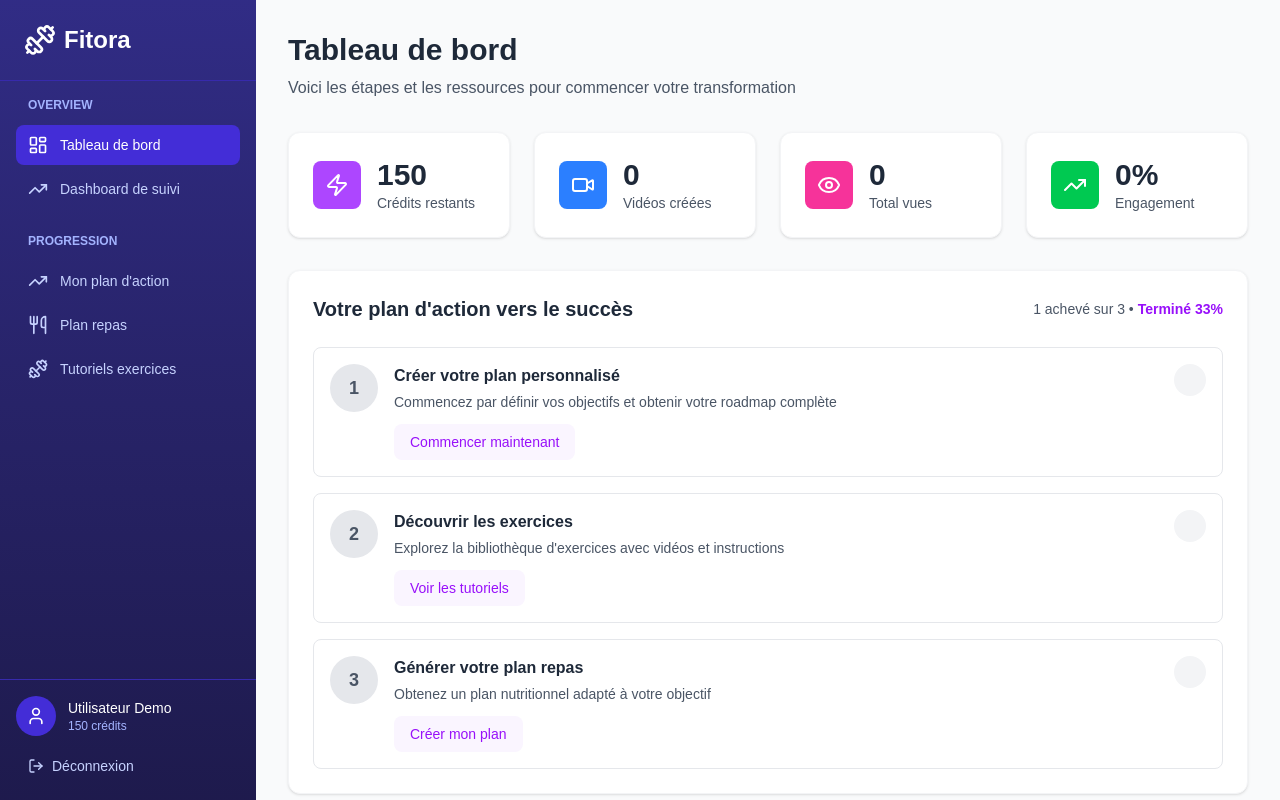
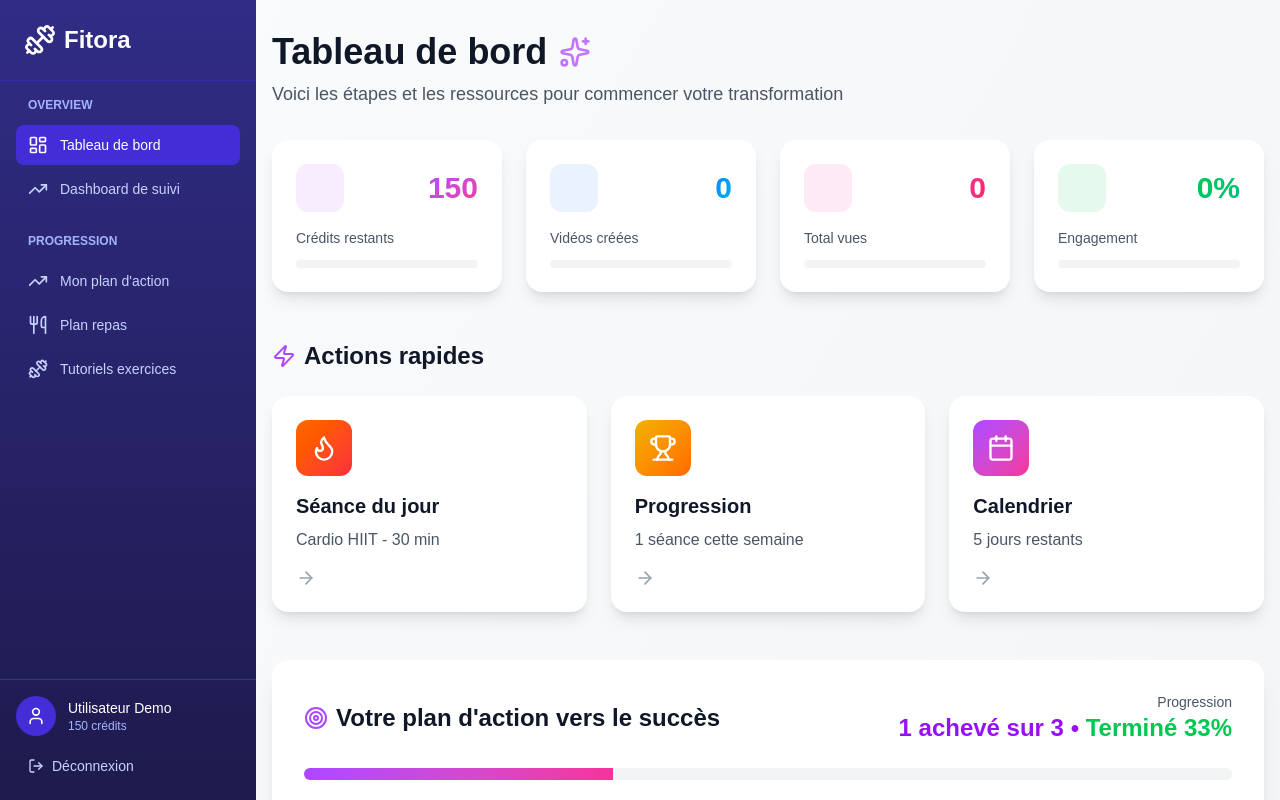
Before and after one commit to CryptoDragonn/fitora-saas, a Next.js app: page /dashboard in a window 1280 px wide. Built offline with nearby package versions, Linux system fonts and the light colour scheme.

Commit message:
feat: Dashboard premium avec design moderne

```diff
--- a/app/dashboard/page.tsx
+++ b/app/dashboard/page.tsx
@@ -1,118 +1,295 @@
 'use client'
 
-import { Video, Eye, TrendingUp, Zap } from 'lucide-react'
+import { useState } from 'react'
+import Link from 'next/link'
+import {
+  Zap,
+  Video,
+  Eye,
+  TrendingUp,
+  Target,
+  Utensils,
+  Dumbbell,
+  CheckCircle2,
+  ArrowRight,
+  Sparkles,
+  Crown,
+  Flame,
+  Trophy,
+  Calendar
+} from 'lucide-react'
 
 export default function DashboardPage() {
+  const [hoveredCard, setHoveredCard] = useState<number | null>(null)
+
   const stats = [
-    { label: 'Crédits restants', value: '150', icon: Zap, color: 'bg-purple-500' },
-    { label: 'Vidéos créées', value: '0', icon: Video, color: 'bg-blue-500' },
-    { label: 'Total vues', value: '0', icon: Eye, color: 'bg-pink-500' },
-    { label: 'Engagement', value: '0%', icon: TrendingUp, color: 'bg-green-500' }
+    {
+      icon: Zap,
+      label: 'Crédits restants',
+      value: '150',
+      color: 'from-purple-500 to-pink-500',
+      bgColor: 'bg-purple-500/10',
+      progress: 75
+    },
+    {
+      icon: Video,
+      label: 'Vidéos créées',
+      value: '0',
+      color: 'from-blue-500 to-cyan-500',
+      bgColor: 'bg-blue-500/10',
+      progress: 0
+    },
+    {
+      icon: Eye,
+      label: 'Total vues',
+      value: '0',
+      color: 'from-pink-500 to-rose-500',
+      bgColor: 'bg-pink-500/10',
+      progress: 0
+    },
+    {
+      icon: TrendingUp,
+      label: 'Engagement',
+      value: '0%',
+      color: 'from-green-500 to-emerald-500',
+      bgColor: 'bg-green-500/10',
+      progress: 0
+    }
   ]
 
-  const tasks = [
+  const actionSteps = [
     {
+      number: 1,
       title: 'Créer votre plan personnalisé',
-      desc: 'Commencez par définir vos objectifs et obtenir votre roadmap complète',
-      completed: false,
-      action: 'Commencer maintenant'
+      description: 'Commencez par définir vos objectifs et obtenir votre roadmap complète',
+      icon: Target,
+      color: 'from-purple-500 to-pink-500',
+      link: '/dashboard',
+      cta: 'Commencer maintenant',
+      status: 'current'
     },
     {
+      number: 2,
       title: 'Découvrir les exercices',
-      desc: 'Explorez la bibliothèque d\'exercices avec vidéos et instructions',
-      completed: false,
-      action: 'Voir les tutoriels'
+      description: 'Explorez la bibliothèque d\'exercices avec vidéos et instructions',
+      icon: Dumbbell,
+      color: 'from-blue-500 to-cyan-500',
+      link: '/dashboard/exercises',
+      cta: 'Voir les tutoriels',
+      status: 'locked'
     },
     {
+      number: 3,
       title: 'Générer votre plan repas',
-      desc: 'Obtenez un plan nutritionnel adapté à votre objectif',
-      completed: false,
-      action: 'Créer mon plan'
+      description: 'Obtenez un plan nutritionnel adapté à votre objectif',
+      icon: Utensils,
+      color: 'from-orange-500 to-red-500',
+      link: '/dashboard/nutrition',
+      cta: 'Créer mon plan',
+      status: 'locked'
+    }
+  ]
+
+  const quickActions = [
+    {
+      title: 'Séance du jour',
+      description: 'Cardio HIIT - 30 min',
+      icon: Flame,
+      color: 'from-orange-500 to-red-500',
+      link: '/dashboard/progression'
+    },
+    {
+      title: 'Progression',
+      description: '1 séance cette semaine',
+      icon: Trophy,
+      color: 'from-yellow-500 to-orange-500',
+      link: '/dashboard/progression'
+    },
+    {
+      title: 'Calendrier',
+      description: '5 jours restants',
+      icon: Calendar,
+      color: 'from-purple-500 to-pink-500',
+      link: '/dashboard/progression'
     }
   ]
 
   return (
-    <div className="p-8">
+    <div className="min-h-screen bg-gradient-to-br from-gray-50 to-gray-100">
+      <div className="max-w-7xl mx-auto px-4 py-8">
+
         {/* Header */}
         <div className="mb-8">
-        <h1 className="text-3xl font-bold text-gray-800 mb-2">
+          <div className="flex items-center gap-3 mb-2">
+            <h1 className="text-4xl font-black text-gray-900">
               Tableau de bord
             </h1>
-        <p className="text-gray-600">
+            <Sparkles className="w-8 h-8 text-purple-500 animate-pulse" />
+          </div>
+          <p className="text-gray-600 text-lg">
             Voici les étapes et les ressources pour commencer votre transformation
           </p>
         </div>
 
-      {/* Stats Grid */}
-      <div className="grid grid-cols-1 md:grid-cols-2 lg:grid-cols-4 gap-6 mb-8">
-        {stats.map((stat) => {
-          const Icon = stat.icon
-          return (
-            <div key={stat.label} className="bg-white rounded-xl shadow-sm p-6 border border-gray-100">
-              <div className="flex items-center gap-4">
-                <div className={`${stat.color} p-3 rounded-lg`}>
-                  <Icon className="w-6 h-6 text-white" />
+        {/* Stats Cards */}
+        <div className="grid grid-cols-1 md:grid-cols-2 lg:grid-cols-4 gap-6 mb-12">
+          {stats.map((stat, index) => (
+            <div
+              key={index}
+              onMouseEnter={() => setHoveredCard(index)}
+              onMouseLeave={() => setHoveredCard(null)}
+              className="group relative bg-white rounded-2xl p-6 shadow-lg hover:shadow-2xl transition-all duration-300 hover:scale-105 cursor-pointer overflow-hidden"
+            >
+              {/* Gradient background on hover */}
+              <div className={`absolute inset-0 bg-gradient-to-br ${stat.color} opacity-0 group-hover:opacity-5 transition-opacity`}></div>
+
+              <div className="relative z-10">
+                <div className="flex items-center justify-between mb-4">
+                  <div className={`w-12 h-12 ${stat.bgColor} rounded-xl flex items-center justify-center group-hover:scale-110 transition-transform`}>
+                    <stat.icon className={`w-6 h-6 bg-gradient-to-br ${stat.color} bg-clip-text text-transparent`} style={{WebkitTextFillColor: 'transparent'}} />
                   </div>
-                <div>
-                  <p className="text-3xl font-bold text-gray-800">{stat.value}</p>
-                  <p className="text-sm text-gray-600">{stat.label}</p>
+                  <div className={`text-3xl font-black bg-gradient-to-br ${stat.color} bg-clip-text text-transparent`}>
+                    {stat.value}
+                  </div>
+                </div>
+
+                <p className="text-sm text-gray-600 font-medium mb-3">{stat.label}</p>
+
+                {/* Progress bar */}
+                <div className="h-2 bg-gray-100 rounded-full overflow-hidden">
+                  <div
+                    className={`h-full bg-gradient-to-r ${stat.color} transition-all duration-700 ${hoveredCard === index ? `w-[${stat.progress}%]` : 'w-0'}`}
+                    style={{ width: hoveredCard === index ? `${stat.progress}%` : '0%' }}
+                  ></div>
                 </div>
               </div>
             </div>
-          )
-        })}
+          ))}
         </div>
 
-      {/* Plan d'action */}
-      <div className="bg-white rounded-xl shadow-sm p-6 border border-gray-100">
-        <div className="flex justify-between items-center mb-6">
-          <h2 className="text-xl font-bold text-gray-800">
+        {/* Quick Actions */}
+        <div className="mb-12">
+          <h2 className="text-2xl font-bold text-gray-900 mb-6 flex items-center gap-2">
+            <Zap className="w-6 h-6 text-purple-500" />
+            Actions rapides
+          </h2>
+
+          <div className="grid grid-cols-1 md:grid-cols-3 gap-6">
+            {quickActions.map((action, index) => (
+              <Link
+                key={index}
+                href={action.link}
+                className="group bg-white rounded-2xl p-6 shadow-lg hover:shadow-2xl transition-all duration-300 hover:scale-105"
+              >
+                <div className={`w-14 h-14 bg-gradient-to-br ${action.color} rounded-xl flex items-center justify-center mb-4 group-hover:scale-110 transition-transform`}>
+                  <action.icon className="w-7 h-7 text-white" />
+                </div>
+                <h3 className="text-xl font-bold text-gray-900 mb-2">{action.title}</h3>
+                <p className="text-gray-600">{action.description}</p>
+                <ArrowRight className="w-5 h-5 text-gray-400 mt-4 group-hover:translate-x-2 transition-transform" />
+              </Link>
+            ))}
+          </div>
+        </div>
+
+        {/* Progress Section */}
+        <div className="bg-white rounded-2xl shadow-xl p-8 mb-12">
+          <div className="flex items-center justify-between mb-6">
+            <div>
+              <h2 className="text-2xl font-bold text-gray-900 flex items-center gap-2">
+                <Target className="w-6 h-6 text-purple-500" />
                 Votre plan d'action vers le succès
               </h2>
-          <span className="text-sm text-gray-600">
-            1 achevé sur 3 • <span className="text-purple-600 font-semibold">Terminé 33%</span>
-          </span>
+            </div>
+            <div className="text-right">
+              <p className="text-sm text-gray-600">Progression</p>
+              <p className="text-2xl font-black text-purple-600">
+                1 achevé sur 3 • <span className="text-green-500">Terminé 33%</span>
+              </p>
+            </div>
           </div>
 
-        <div className="space-y-4">
-          {tasks.map((task, index) => (
+          {/* Progress bar */}
+          <div className="h-3 bg-gray-100 rounded-full overflow-hidden mb-8">
+            <div className="h-full bg-gradient-to-r from-purple-500 to-pink-500 w-1/3 transition-all duration-1000"></div>
+          </div>
+
+          {/* Action Steps */}
+          <div className="space-y-6">
+            {actionSteps.map((step, index) => (
               <div
                 key={index}
-              className="flex items-start gap-4 p-4 rounded-lg border border-gray-200 hover:border-purple-300 transition"
+                className={`group relative bg-gradient-to-br ${
+                  step.status === 'current'
+                    ? 'from-purple-50 to-pink-50 border-2 border-purple-300'
+                    : 'from-gray-50 to-gray-100 border-2 border-gray-200'
+                } rounded-2xl p-6 transition-all duration-300 hover:scale-102 hover:shadow-xl`}
               >
-              <div className={`w-12 h-12 rounded-full flex items-center justify-center ${
-                task.completed ? 'bg-green-500' : 'bg-gray-200'
-              }`}>
-                {task.completed ? (
-                  <svg className="w-6 h-6 text-white" fill="none" viewBox="0 0 24 24" stroke="currentColor">
-                    <path strokeLinecap="round" strokeLinejoin="round" strokeWidth={2} d="M5 13l4 4L19 7" />
-                  </svg>
-                ) : (
-                  <span className="text-lg font-bold text-gray-600">{index + 1}</span>
-                )}
+                <div className="flex items-start gap-6">
+                  {/* Number Badge */}
+                  <div className={`flex-shrink-0 w-12 h-12 bg-gradient-to-br ${step.color} rounded-xl flex items-center justify-center text-white text-xl font-black shadow-lg`}>
+                    {step.number}
                   </div>
 
+                  {/* Content */}
                   <div className="flex-1">
-                <h3 className="font-semibold text-gray-800 mb-1">{task.title}</h3>
-                <p className="text-sm text-gray-600 mb-3">{task.desc}</p>
-                <button className="text-sm px-4 py-2 bg-purple-50 text-purple-600 rounded-lg hover:bg-purple-100 transition font-medium">
-                  {task.action}
-                </button>
+                    <div className="flex items-start justify-between mb-3">
+                      <div>
+                        <h3 className="text-xl font-bold text-gray-900 mb-2 flex items-center gap-2">
+                          {step.title}
+                          {step.status === 'current' && (
+                            <span className="px-3 py-1 bg-purple-500 text-white text-xs font-bold rounded-full animate-pulse">
+                              EN COURS
+                            </span>
+                          )}
+                        </h3>
+                        <p className="text-gray-600">{step.description}</p>
                       </div>
 
-              <div className={`w-8 h-8 rounded-full flex items-center justify-center ${
-                task.completed ? 'bg-green-100' : 'bg-gray-100'
-              }`}>
-                {task.completed && (
-                  <svg className="w-5 h-5 text-green-500" fill="currentColor" viewBox="0 0 20 20">
-                    <path fillRule="evenodd" d="M16.707 5.293a1 1 0 010 1.414l-8 8a1 1 0 01-1.414 0l-4-4a1 1 0 011.414-1.414L8 12.586l7.293-7.293a1 1 0 011.414 0z" clipRule="evenodd" />
-                  </svg>
-                )}
+                      <div className={`w-12 h-12 bg-gradient-to-br ${step.color} rounded-xl flex items-center justify-center group-hover:scale-110 transition-transform`}>
+                        <step.icon className="w-6 h-6 text-white" />
+                      </div>
+                    </div>
+
+                    <Link
+                      href={step.link}
+                      className={`inline-flex items-center gap-2 px-6 py-3 bg-gradient-to-r ${step.color} text-white rounded-xl font-bold hover:shadow-lg transition-all duration-300 hover:scale-105 ${
+                        step.status === 'locked' ? 'opacity-50 cursor-not-allowed' : ''
+                      }`}
+                    >
+                      {step.cta}
+                      <ArrowRight className="w-5 h-5" />
+                    </Link>
+                  </div>
                 </div>
               </div>
             ))}
           </div>
         </div>
+
+        {/* Premium Banner */}
+        <div className="relative bg-gradient-to-r from-purple-600 via-pink-600 to-purple-600 rounded-2xl p-8 shadow-2xl overflow-hidden">
+          <div className="absolute inset-0 bg-black/10"></div>
+          <div className="absolute top-0 right-0 w-64 h-64 bg-white/10 rounded-full blur-3xl"></div>
+
+          <div className="relative z-10 flex items-center justify-between">
+            <div>
+              <div className="flex items-center gap-2 mb-3">
+                <Crown className="w-8 h-8 text-yellow-400" />
+                <h3 className="text-2xl font-black text-white">Passez à Fitora Premium</h3>
+              </div>
+              <p className="text-purple-100 text-lg mb-4">
+                Débloquez tous les plans, exercices illimités et suivi nutrition avancé
+              </p>
+              <button className="px-8 py-3 bg-white text-purple-600 rounded-xl font-bold hover:shadow-2xl transition-all hover:scale-105">
+                Découvrir Premium 🚀
+              </button>
+            </div>
+            <div className="hidden md:block text-6xl">💪</div>
+          </div>
+        </div>
+
+      </div>
     </div>
   )
 }
```
Lines whose indentation alone changed are shown as unchanged.
